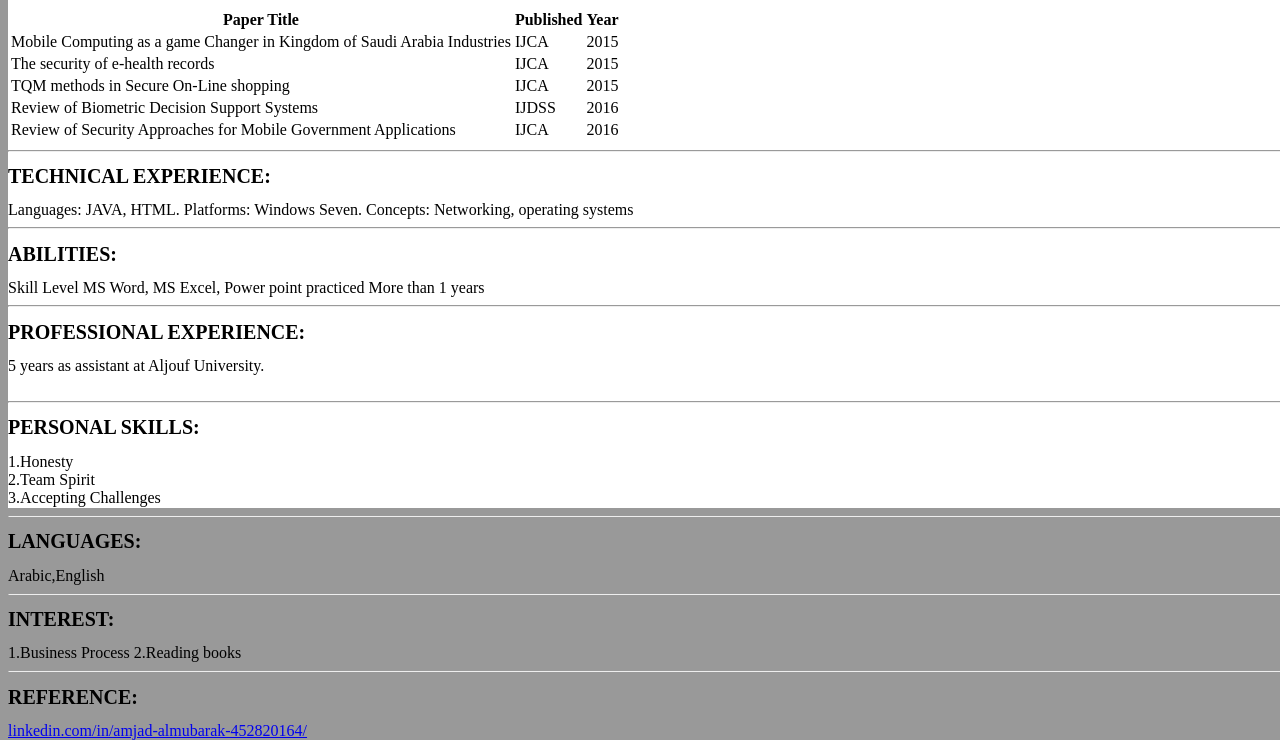
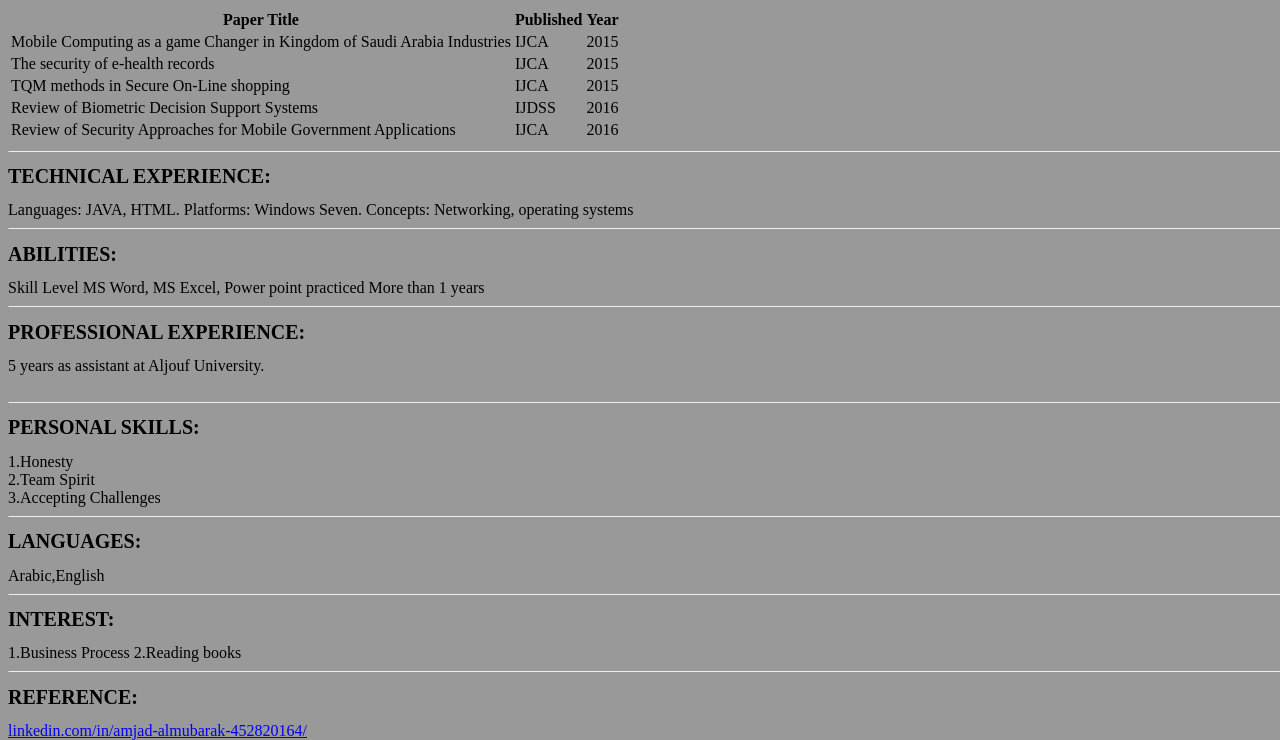
Before and after one commit to amjad-a/portfolio, a plain HTML site: page index.html in a window 1280 px wide. Shown: the part 474-1214 px from the top of the page. Drawn offline with Linux system fonts and the light colour scheme.

Commit message:
Update index.html

```diff
--- a/index.html
+++ b/index.html
@@ -10,7 +10,7 @@
            <span style="color:blue;">Amjad Abdallah Almubarak</span>
        </h1>
    </div>
-   <div style="background-color:white;float:left;width: 100%;height: 100%;">
+   <div style="float:left;width: 100%;height: 100%;">
        <h1 style="font-size:25pt;">Information:</h1>
        <div style="color:red;">
            <p>- Amjad Abdallah Almubarak
```
